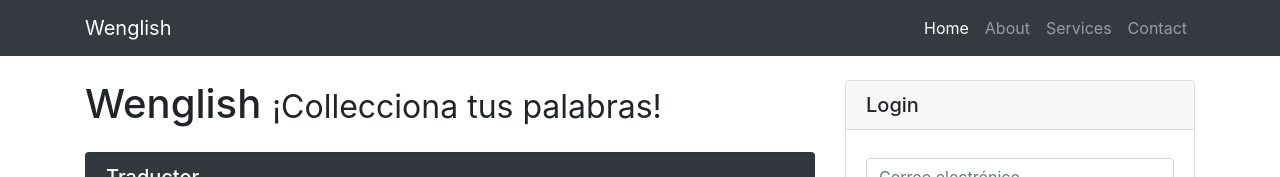
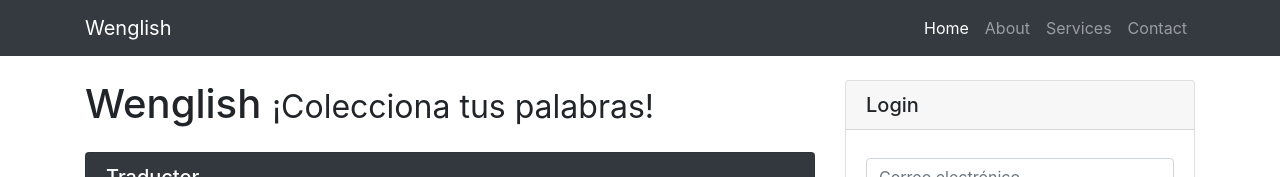
Before and after one commit to AlexReyesR/WebFinalProject, a plain HTML site: page public/index.html in a window 1280 px wide. Shown: the top 177 px of the page. Drawn offline with Linux system fonts and the light colour scheme.

Commit message:
merge con funcionalidad traduccion

```diff
--- a/public/index.html
+++ b/public/index.html
@@ -57,7 +57,7 @@
       <div class="col-md-8">
 
         <h1 class="my-4">Wenglish
-          <small>¡Collecciona tus palabras!</small>
+          <small>¡Colecciona tus palabras!</small>
         </h1>
 
         <!-- Translation box -->
--- a/public/js/wenglish-home.js
+++ b/public/js/wenglish-home.js
@@ -14,8 +14,6 @@ $("#user-info-logout").on("click", event => {
   $("#login-box").show();
   $("#user-info-box").hide();
 });
-
-let usersDB;
 
 function replaceLogin(){
   $("#user-info-email").text(sessionStorage.Username);
```
